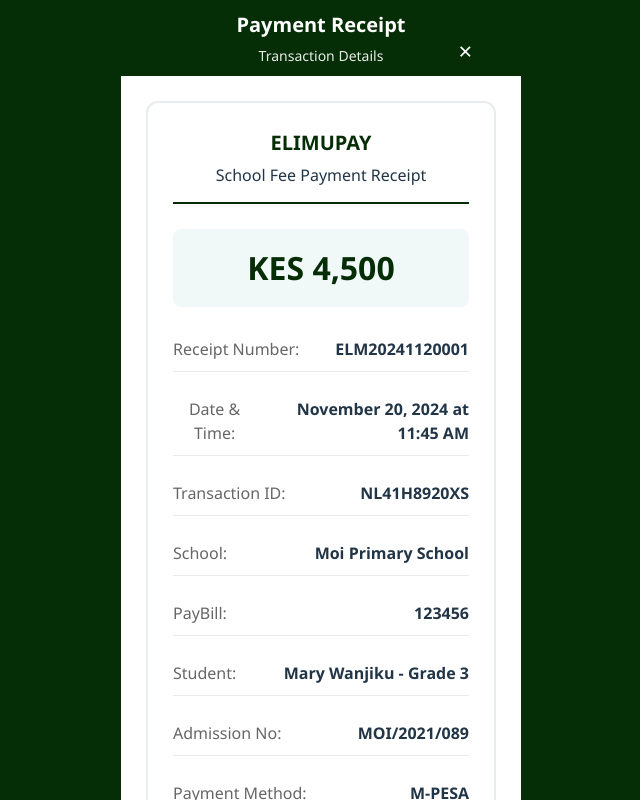
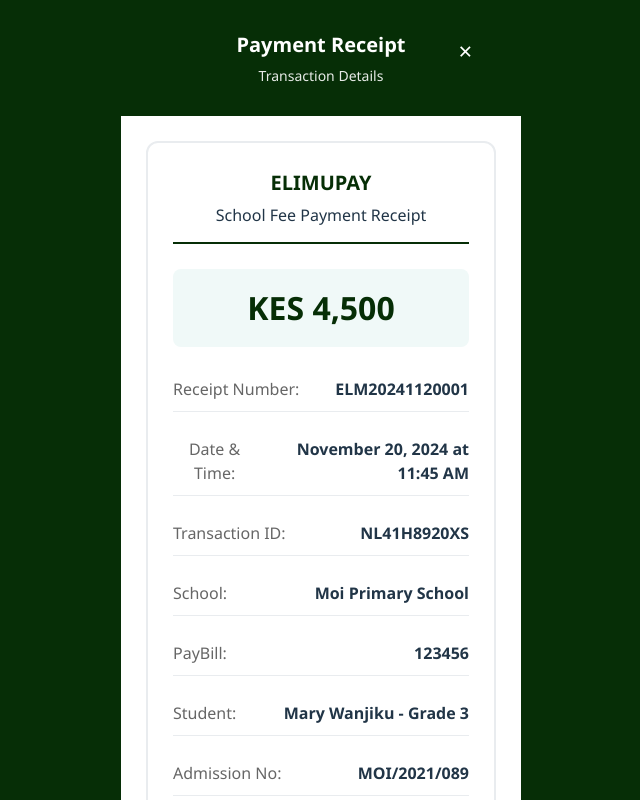
Before and after one commit to Jef70987/elimupay, a React (Vite) app: page /receipt in a window 1280 px wide. Shown: the whole page, without its empty margins (319-959 px from the left). Built offline with nearby package versions, Linux system fonts and the light colour scheme.

Commit message:
latest changes

```diff
--- a/src/components/style/Dashboard.css
+++ b/src/components/style/Dashboard.css
@@ -34,6 +34,7 @@
     margin-bottom: 15px;
     box-shadow: 0 2px 5px 5px rgba(0,0,0,0.1);
     border: none;
+    height: 100vh;
 }
 .dashboard--description{
     color: #0cee7d;
--- a/src/components/style/Receipt.css
+++ b/src/components/style/Receipt.css
@@ -24,7 +24,7 @@
 .payment--receipt-modal-header {
   background: rgb(6, 46, 6);
   color: white;
-  padding: 10px;
+  padding: 30px;
   text-align: center;
   position: relative;
 }
```
